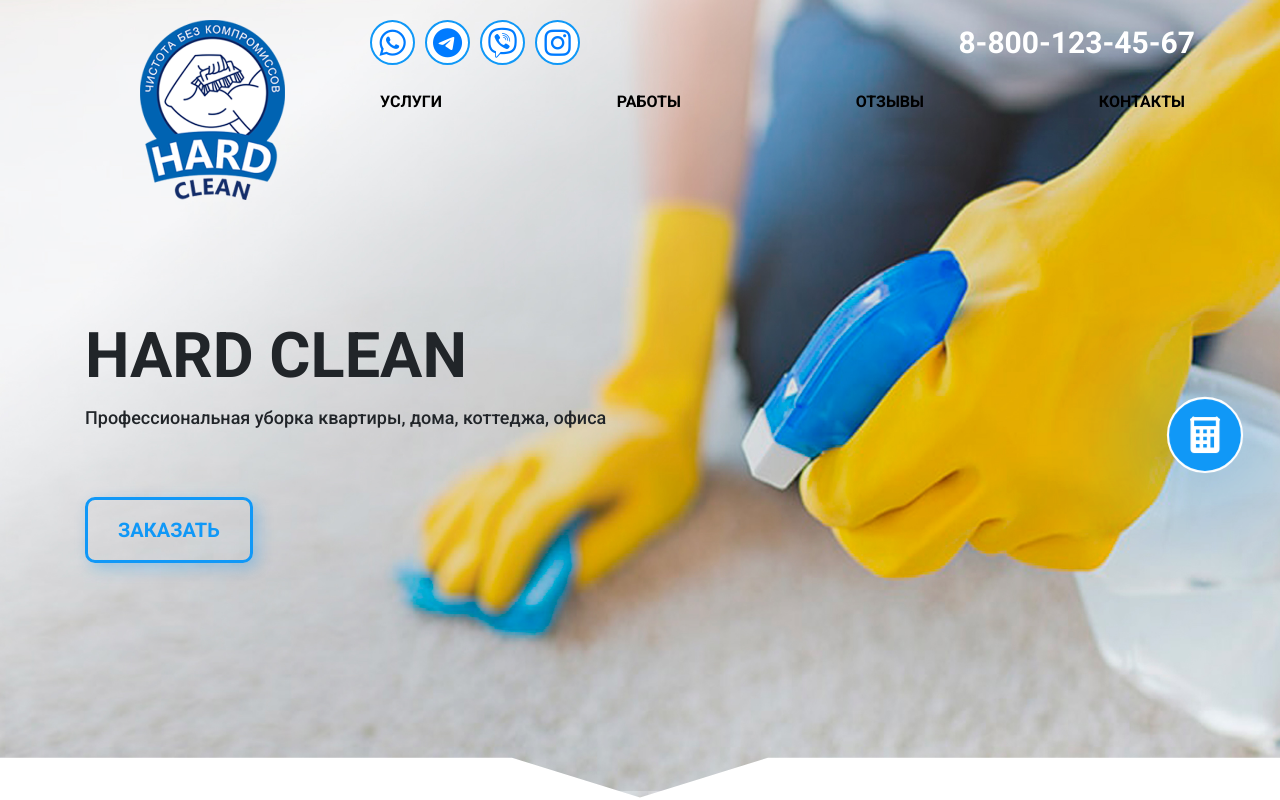
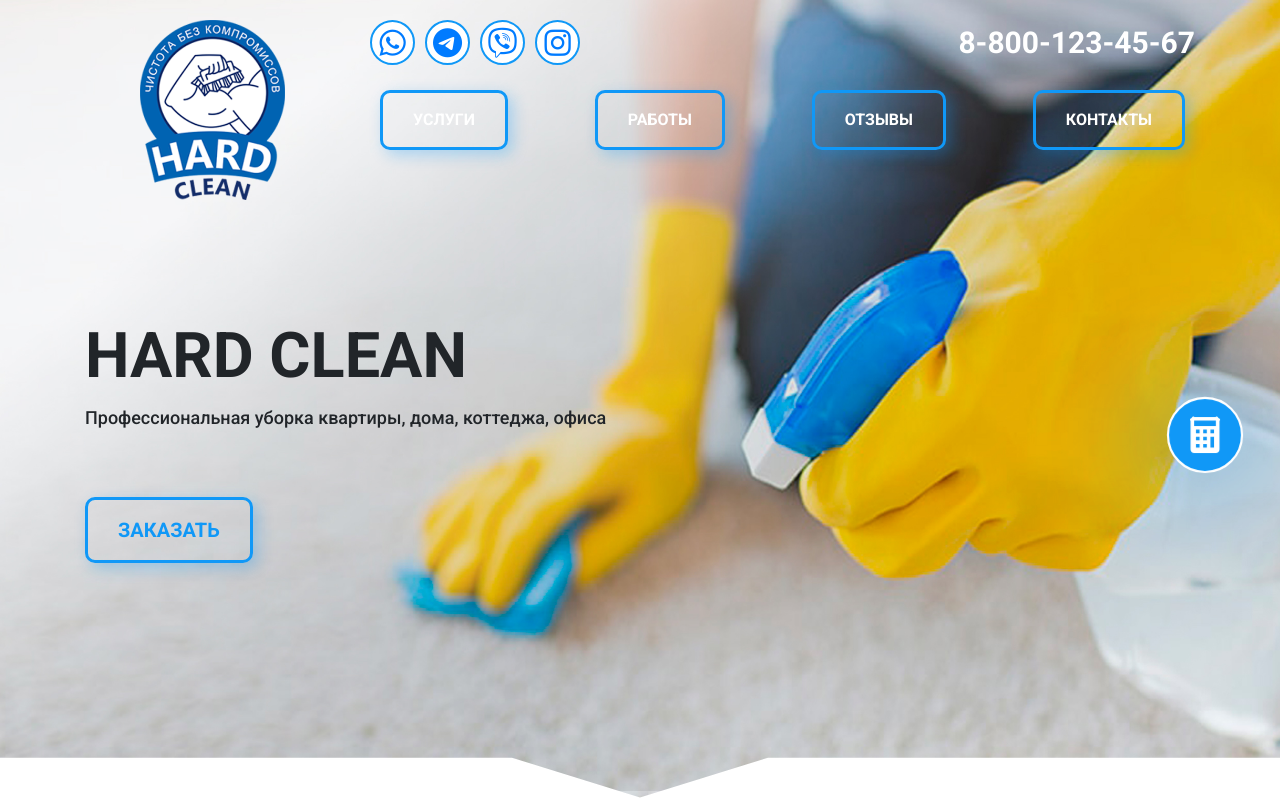
Before and after one commit to vovinov/clean-0220, a website: page index.html in a window 1280 px wide. Shown: the top 800 px of the page. Drawn offline with nearby package versions, Linux system fonts and the light colour scheme; files that its build step writes are made by us from their sources; a script that the page names is missing.

Commit message:
edit menu 2

```diff
--- a/index.html
+++ b/index.html
@@ -47,10 +47,10 @@
                         <p class="navigation__phone">8-800-123-45-67</p>
                     </div>
                     <ul class="navigation__list">
-                        <a href="#services" class="navigation__link">УСЛУГИ</a>
-                        <a href="#works" class="navigation__link">РАБОТЫ</a>
-                        <a href="#comments" class="navigation__link">ОТЗЫВЫ</a>
-                        <a href="#contacts" class="navigation__link">КОНТАКТЫ</a>
+                        <a href="#services" class="section__btn section__btn--main navigation__link">УСЛУГИ</a>
+                        <a href="#works" class="section__btn section__btn--main navigation__link">РАБОТЫ</a>
+                        <a href="#comments" class="section__btn section__btn--main navigation__link">ОТЗЫВЫ</a>
+                        <a href="#contacts" class="section__btn section__btn--main navigation__link">КОНТАКТЫ</a>
                     </ul>
                 </div>
             </nav>
--- a/sass/blocks/navigation.scss
+++ b/sass/blocks/navigation.scss
@@ -19,20 +19,18 @@
 .navigation__list {
     display: flex;
     justify-content: space-between;
-
     flex-wrap: wrap;
     padding: 5px 10px;
     margin-bottom: 15px;
 }
 
 .navigation__link {
-    color: $black;
+    color: $white;
     font-size: 16px;
     font-weight: 700;
 
     &:hover {
         text-decoration: none;
-        color: $primary;
     }
 }
 
```
